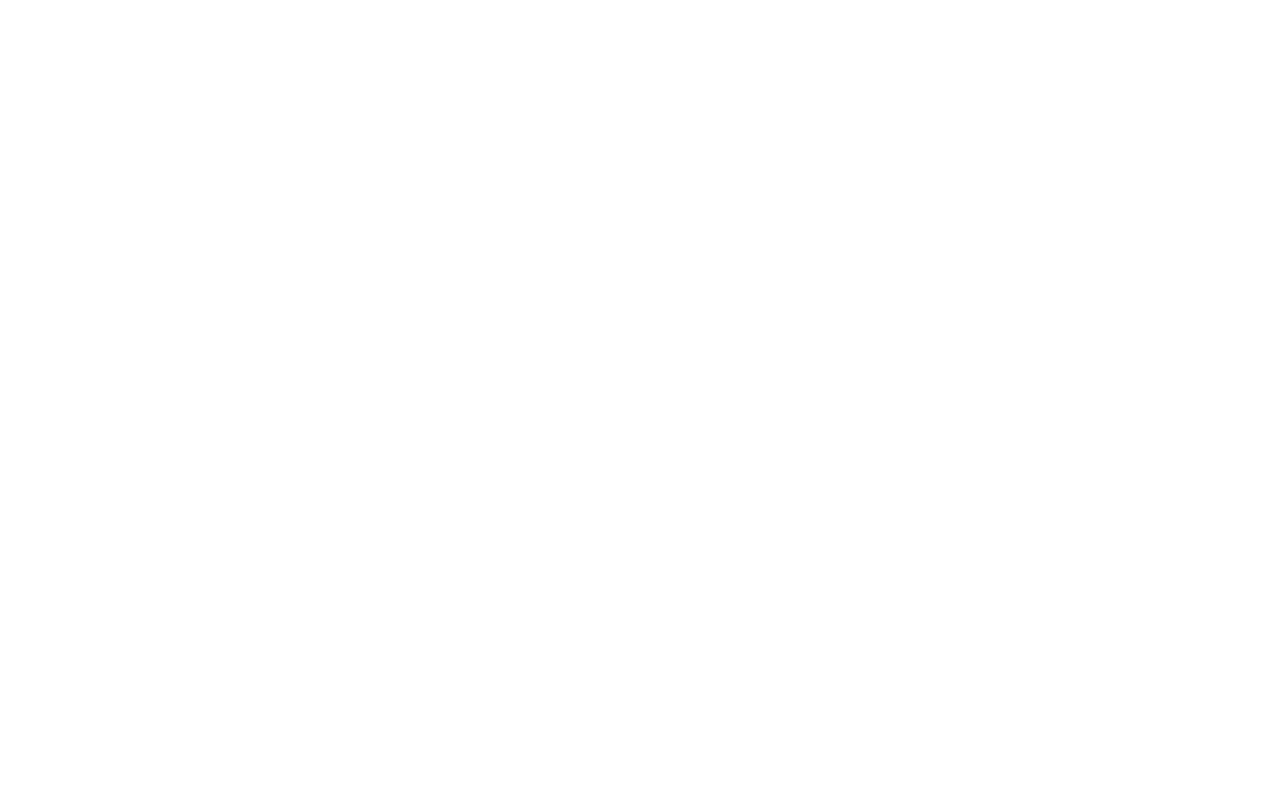
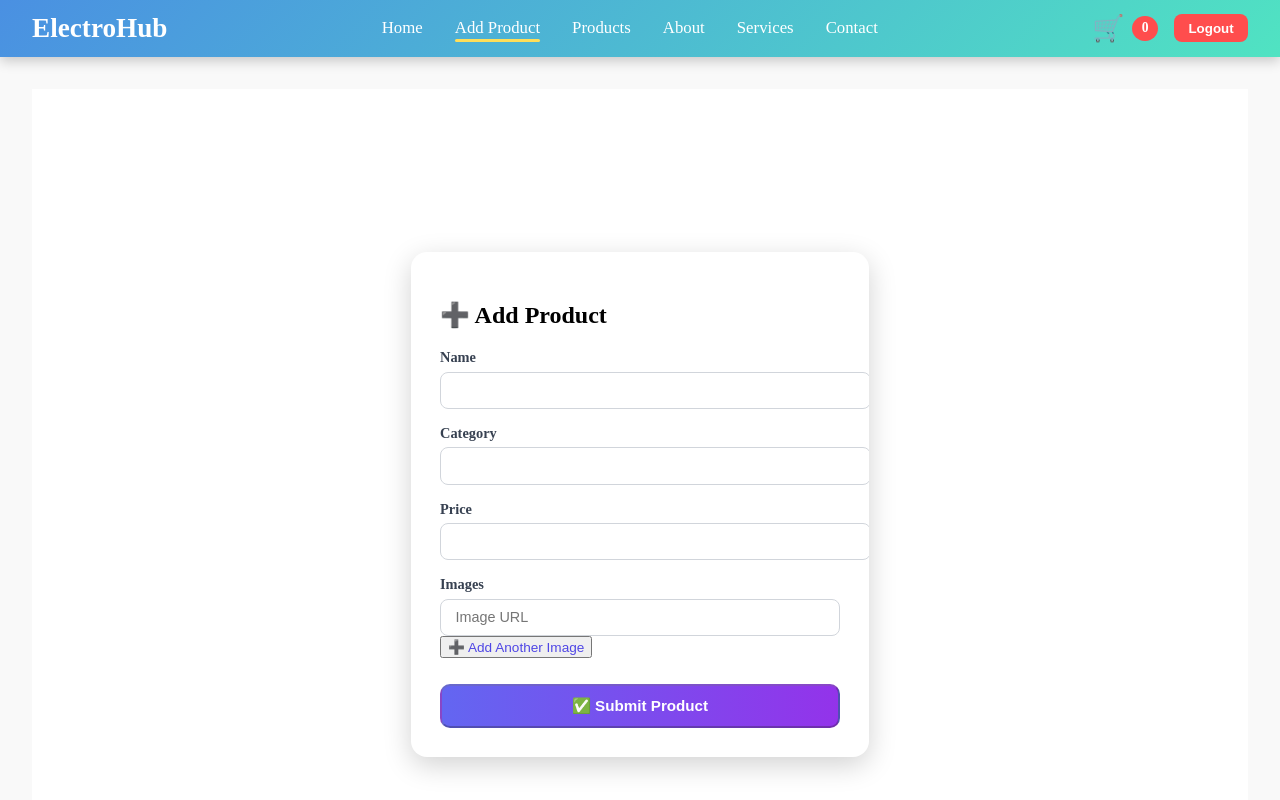
Before and after one commit to Yashkadam999/ElectroHub99, an Angular app: page /add-product in a window 1280 px wide. Before the commit this address led to /. Shown: the top 800 px of the page. Built offline with nearby package versions, Linux system fonts and the light colour scheme.

Commit message:
changes
Signed-off-by: Yash Kadam <yashk090304@gmail.com>

```diff
--- a/src/app/app.routes.ts
+++ b/src/app/app.routes.ts
@@ -5,6 +5,7 @@ import { About } from './pages/about/about';
 import { Services } from './pages/services/services';
 import { Contact } from './pages/contact/contact';
 import { Product } from './pages/product/product';
+import { AddProduct } from './pages/add-product/add-product';
 
 export const routes: Routes = [
   {
@@ -12,6 +13,7 @@ export const routes: Routes = [
     component: Layout,
     children: [
       { path: 'home', component: Home },
+      {path: 'add-product', component: AddProduct },
       {path: 'product', component: Product },
       { path: 'about', component: About },
       { path: 'services', component: Services },
--- a/src/app/core/navbar/navbar.html
+++ b/src/app/core/navbar/navbar.html
@@ -15,6 +15,7 @@
 
   <ul class="nav-links" [class.active]="menuOpen">
     <li><a routerLink="/home" routerLinkActive="active" (click)="closeMenu()">Home</a></li>
+    <li><a routerLink="/add-product" routerLinkActive="active" (click)="closeMenu()">Add Product</a></li>
     <li><a routerLink="/product" routerLinkActive="active" (click)="closeMenu()">Products</a></li>
     <li><a routerLink="/about" routerLinkActive="active" (click)="closeMenu()">About</a></li>
     <li><a routerLink="/services" routerLinkActive="active" (click)="closeMenu()">Services</a></li>
--- /dev/null
+++ b/src/app/pages/add-product/add-product.css
@@ -0,0 +1,154 @@
+/* Full screen flex container to center the box */
+.full-screen-container {
+  display: flex;
+  justify-content: center;  /* horizontal center */
+  align-items: center;      /* vertical center */
+  min-height: 100vh;        /* full viewport height */
+  background: linear-gradient(135deg, #ffffff, #ffffff);
+  padding: 1rem;
+}
+
+/* Entry animation */
+@keyframes fadeInBounce {
+  0% {
+    opacity: 0;
+    transform: scale(0.8) translateY(40px);
+    filter: blur(6px);
+  }
+  60% {
+    opacity: 1;
+    transform: scale(1.05) translateY(-6px);
+    filter: blur(0);
+  }
+  80% {
+    transform: scale(0.95) translateY(2px);
+  }
+  100% {
+    transform: scale(1) translateY(0);
+  }
+}
+
+/* Border glow */
+@keyframes borderGlow {
+  0% { opacity: 0.4; transform: scale(1); }
+  50% { opacity: 0.9; transform: scale(1.02); }
+  100% { opacity: 0.4; transform: scale(1); }
+}
+
+/* Add product box */
+.add-product-box {
+  background: #fff;
+  border-radius: 16px;
+  padding: 1.8rem;
+  max-width: 400px;
+  width: 100%;
+  box-shadow: 0 8px 28px rgba(0, 0, 0, 0.18);
+  animation: fadeInBounce 1s ease-out;
+  position: relative;
+  overflow: hidden;
+  transition: transform 0.3s ease, box-shadow 0.3s ease;
+}
+
+/* Glowing animated border */
+.add-product-box::before {
+  content: "";
+  position: absolute;
+  inset: 0;
+  border-radius: inherit;
+  padding: 2px;
+  background: linear-gradient(135deg, #ffffff, #ffffff);
+  -webkit-mask: linear-gradient(#fff 0 0) content-box, linear-gradient(#fff 0 0);
+  -webkit-mask-composite: destination-out;
+  mask-composite: exclude;
+  animation: borderGlow 3s linear infinite;
+  pointer-events: none;
+}
+
+/* Hover lift effect */
+.add-product-box:hover {
+  transform: translateY(-8px) scale(1.03);
+  box-shadow: 0 14px 40px rgba(0, 0, 0, 0.22);
+}
+
+/* Inside content */
+.add-product-box form {
+  display: flex;
+  flex-direction: column;
+  gap: 1rem;
+  position: relative;
+  z-index: 1;
+}
+
+.add-product-box label {
+  display: block;
+  font-weight: 600;
+  color: #374151;
+  margin-bottom: 0.35rem;
+  font-size: 0.9rem;
+}
+
+.add-product-box input,
+.add-product-box textarea {
+  width: 100%;
+  border: 1px solid #d1d5db;
+  border-radius: 8px;
+  padding: 0.6rem 0.9rem;
+  font-size: 0.9rem;
+  transition: all 0.3s ease;
+  outline: none;
+}
+
+.add-product-box input:focus,
+.add-product-box textarea:focus {
+  border-color: #ffffff;
+  box-shadow: 0 0 0 3px rgba(99, 102, 241, 0.25);
+}
+
+/* Image fields */
+.add-product-box .image-field {
+  display: flex;
+  align-items: center;
+  gap: 0.5rem;
+}
+
+.add-product-box .image-field input {
+  flex: 1;
+}
+
+.add-product-box .remove-image-btn {
+  background: #ef4444;
+  color: #fff;
+  border-radius: 6px;
+  padding: 0.35rem 0.7rem;
+  font-size: 0.85rem;
+  transition: background 0.3s;
+}
+
+.add-product-box .remove-image-btn:hover {
+  background: #dc2626;
+}
+
+.add-product-box .add-image-btn {
+  color: #4f46e5;
+  font-weight: 500;
+  font-size: 0.85rem;
+  text-align: left;
+  transition: color 0.3s;
+}
+
+.add-product-box .add-image-btn:hover {
+  color: #4338ca;
+  text-decoration: underline;
+}
+
+.add-product-box .submit-btn {
+  background: linear-gradient(to right, #6366f1, #9333ea);
+  color: #fff;
+  font-weight: 700;
+  padding: 0.7rem;
+  border-radius: 10px;
+  width: 100%;
+  margin-top: 0.6rem;
+  transition: transform 0.3s ease, background 0.3s ease;
+  font-size: 0.95rem;
+}
--- /dev/null
+++ b/src/app/pages/add-product/add-product.html
@@ -0,0 +1,38 @@
+<div class="full-screen-container">
+  <div class="add-product-box">
+    <h2 class="text-center text-xl font-bold mb-4">➕ Add Product</h2>
+
+    <form (ngSubmit)="submitProduct()" #productForm="ngForm">
+      <!-- Name -->
+      <div>
+        <label>Name</label>
+        <input type="text" [(ngModel)]="product.name" name="name" required />
+      </div>
+
+      <!-- Category -->
+      <div>
+        <label>Category</label>
+        <input type="text" [(ngModel)]="product.category" name="category" required />
+      </div>
+
+      <!-- Price -->
+      <div>
+        <label>Price</label>
+        <input type="number" [(ngModel)]="product.price" name="price" required />
+      </div>
+
+      <!-- Images -->
+      <div>
+        <label>Images</label>
+        <div *ngFor="let img of product.images; let i = index" class="image-field">
+          <input type="text" [(ngModel)]="product.images[i]" name="image{{i}}" placeholder="Image URL" />
+          <button type="button" (click)="removeImageField(i)" class="remove-image-btn" *ngIf="product.images.length > 1">✖</button>
+        </div>
+        <button type="button" (click)="addImageField()" class="add-image-btn">➕ Add Another Image</button>
+      </div>
+
+      <!-- Submit -->
+      <button type="submit" [disabled]="!productForm.valid" class="submit-btn">✅ Submit Product</button>
+    </form>
+  </div>
+</div>
--- /dev/null
+++ b/src/app/pages/add-product/add-product.ts
@@ -0,0 +1,43 @@
+import { Component } from '@angular/core';
+import { CommonModule } from '@angular/common';
+import { FormsModule } from '@angular/forms';
+import { Router } from '@angular/router';
+import { ProductService } from '../product/product.service';
+import { HttpClientModule } from '@angular/common/http';
+
+@Component({
+  selector: 'app-add-product',
+  standalone: true,
+  imports: [CommonModule, FormsModule, HttpClientModule],
+  templateUrl: './add-product.html',
+  styleUrls: ['./add-product.css'],
+})
+export class AddProduct {
+  product = {
+    name: '',
+    category: '',
+    description: '',
+    price: null,
+    images: ['']
+  };
+
+  constructor(private productService: ProductService, private router: Router) {}
+
+  addImageField() {
+    this.product.images.push('');
+  }
+
+  removeImageField(i: number) {
+    this.product.images.splice(i, 1);
+  }
+
+  submitProduct() {
+    this.productService.addProduct(this.product).subscribe({
+      next: () => {
+        alert('Product added successfully!');
+        this.router.navigate(['/products']);
+      },
+      error: (err) => console.error('Error adding product:', err),
+    });
+  }
+}
--- a/src/app/pages/product/product.css
+++ b/src/app/pages/product/product.css
@@ -142,3 +142,24 @@
     .next { right: 10px; }
   }
 }
+
+.buy-now-container {
+  margin-top: 1rem;
+  text-align: center;
+}
+
+.buy-now-btn {
+  background: linear-gradient(to right, #4f46e5, #9333ea);
+  color: white;
+  padding: 0.6rem 1.2rem;
+  font-weight: 600;
+  border: none;
+  border-radius: 8px;
+  cursor: pointer;
+  transition: transform 0.2s ease, background 0.3s ease;
+}
+
+.buy-now-btn:hover {
+  transform: scale(1.05);
+  background: linear-gradient(to right, #6366f1, #7e22ce);
+}
--- /dev/null
+++ b/src/app/pages/product/product.service.ts
@@ -0,0 +1,28 @@
+import { Injectable } from '@angular/core';
+import { HttpClient } from '@angular/common/http';
+import { Observable } from 'rxjs';
+
+@Injectable({
+  providedIn: 'root'   // service available globally
+})
+export class ProductService {
+  private apiUrl = 'https://electrohub-backend1.onrender.com/api/products'; // your backend API
+
+  constructor(private http: HttpClient) {}
+
+  // GET all products
+  getProducts(): Observable<any[]> {
+    return this.http.get<any[]>(this.apiUrl);
+  }
+
+  // Add new product
+addProduct(product: any): Observable<any> {
+  return this.http.post<any>(this.apiUrl, product);
+}
+
+
+  // GET single product by ID
+  getProductById(id: string): Observable<any> {
+    return this.http.get<any>(`${this.apiUrl}/${id}`);
+  }
+}
--- a/src/app/pages/product/product.ts
+++ b/src/app/pages/product/product.ts
@@ -1,12 +1,13 @@
-
-import { Component } from '@angular/core';
+import { Component, OnInit } from '@angular/core';
 import { CommonModule } from '@angular/common';
 import { FormsModule } from '@angular/forms';
+import { ProductService } from './product.service';
+import { HttpClientModule } from '@angular/common/http';
 
 @Component({
   selector: 'app-product',
   standalone: true,
-  imports: [CommonModule, FormsModule],
+  imports: [CommonModule, FormsModule, HttpClientModule],
   templateUrl: './product.html',
   styleUrls: ['./product.css'],
 })
@@ -142,6 +143,14 @@ export class Product {
   selectedProduct: any = null;
   selectedImageIndex = 0;
 
+  constructor(private productService: ProductService) {}
+
+  ngOnInit() {
+    this.productService.getProducts().subscribe((data) => {
+      this.products = data;
+      this.categories = [...new Set(this.products.map(p => p.category))];
+    });
+  }
 
   filteredProducts() {
     return this.products.filter(p =>
--- a/src/main.ts
+++ b/src/main.ts
@@ -2,11 +2,14 @@ import { bootstrapApplication } from '@angular/platform-browser';
 import { App } from './app/app';
 import { appConfig } from './app/app.config';
 import { provideAnimations } from '@angular/platform-browser/animations';
-
+import { provideHttpClient } from '@angular/common/http';
+import { provideClientHydration } from '@angular/platform-browser';
 bootstrapApplication(App, {
   ...appConfig,
   providers: [
     ...(appConfig.providers ?? []),
-    provideAnimations()
+    provideAnimations(),
+        provideHttpClient()
+    , provideClientHydration()
   ]
 }).catch(err => console.error(err));
```
Also changed, not shown: src/app/pages/product/product.html (line endings or trailing spaces), 1 other file (tests, documents, lock files or other folders).
